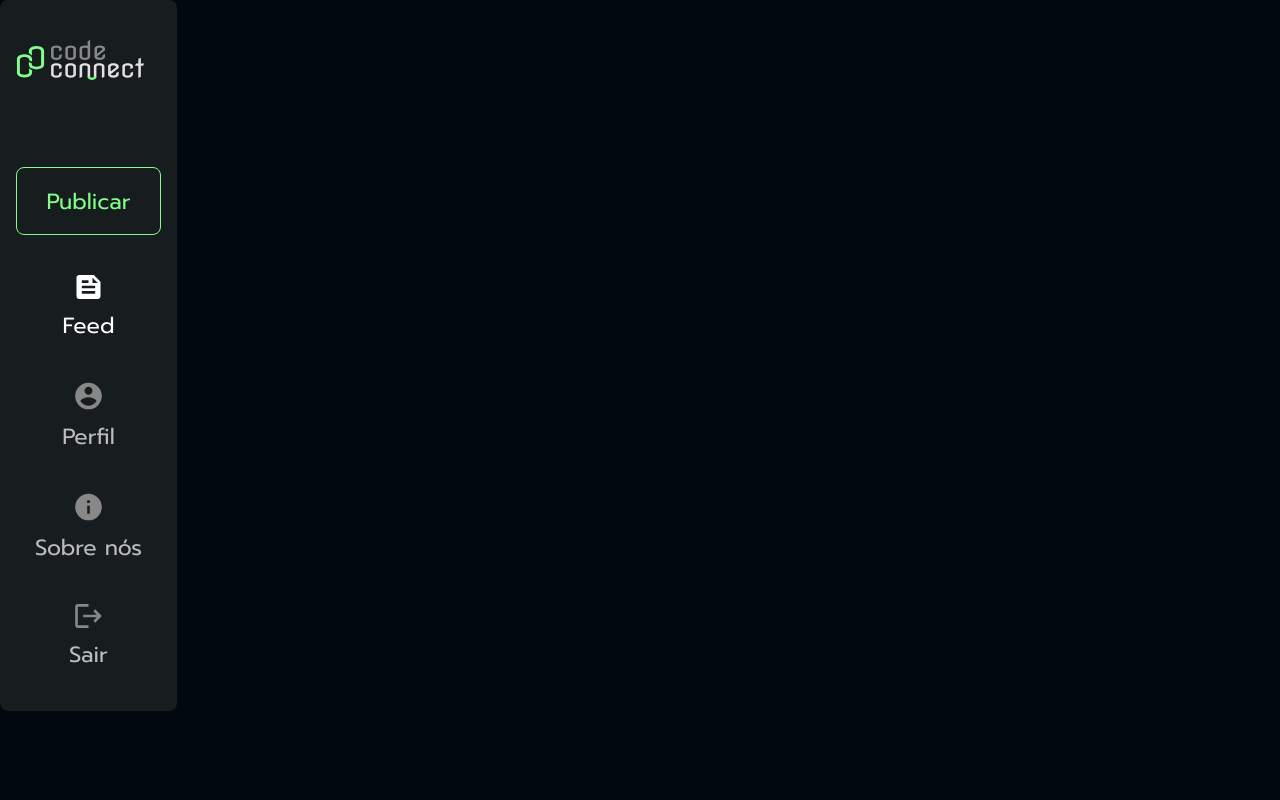
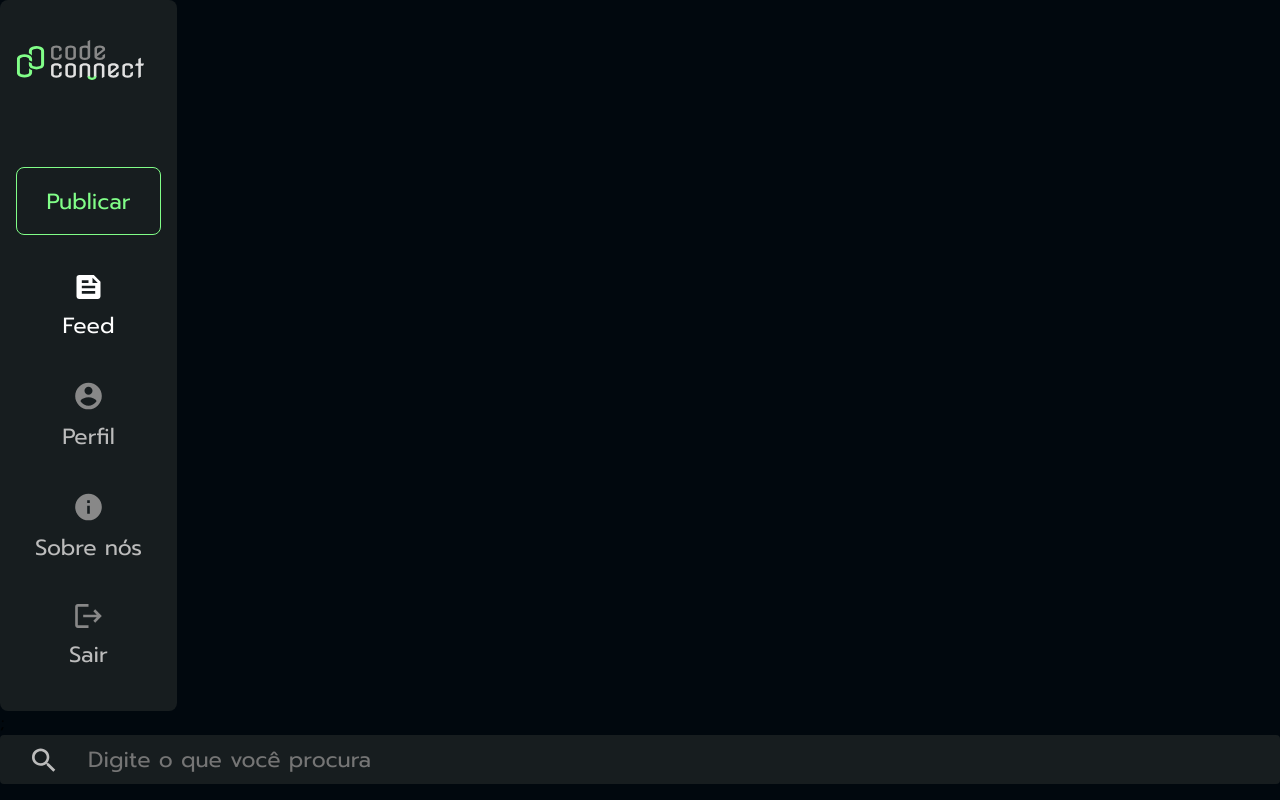
Before and after one commit to albertobtlima/react-desenvolva-aplicacoes-web-usando-jsx-e-hooks, a React (Vite) app in the folder 07-react-configurando-e-estruturando-projetos-com-vite/codeconnect/: page / in a window 1280 px wide. Built offline with nearby package versions, Linux system fonts and the light colour scheme.

Commit message:
add: barraDePesquisa

```diff
--- a/07-react-configurando-e-estruturando-projetos-com-vite/codeconnect/src/App.jsx
+++ b/07-react-configurando-e-estruturando-projetos-com-vite/codeconnect/src/App.jsx
@@ -1,8 +1,14 @@
 import "./App.css";
+import BarraDePesquisa from "./componentes/BarraDePesquisa";
 import Sidebar from "./componentes/Sidebar";
 
 function App() {
-  return <Sidebar />;
+  return (
+    <div>
+      <Sidebar />;
+      <BarraDePesquisa />
+    </div>
+  );
 }
 
 export default App;
--- /dev/null
+++ b/07-react-configurando-e-estruturando-projetos-com-vite/codeconnect/src/componentes/BarraDePesquisa/index.jsx
@@ -0,0 +1,11 @@
+import "./styles.css";
+
+export default function BarraDePesquisa() {
+  return (
+    <input
+      type="search"
+      placeholder="Digite o que você procura"
+      className="barra-pesquisa"
+    />
+  );
+}
--- /dev/null
+++ b/07-react-configurando-e-estruturando-projetos-com-vite/codeconnect/src/componentes/BarraDePesquisa/styles.css
@@ -0,0 +1,11 @@
+.barra-pesquisa {
+  color: var(--cinza-claro);
+  width: 100%;
+  height: 49px;
+  padding: 0.5em 1em 0.5em 4em;
+  font-family: var(--fonte);
+  font-size: 22px;
+  background: var(--cinza-escuro) url("./assets/search.svg") no-repeat 32px;
+  border: none;
+  border-radius: 4px;
+}
```
Also changed, not shown: 07-react-configurando-e-estruturando-projetos-com-vite/codeconnect/src/componentes/BarraDePesquisa/assets/search.svg (added).
